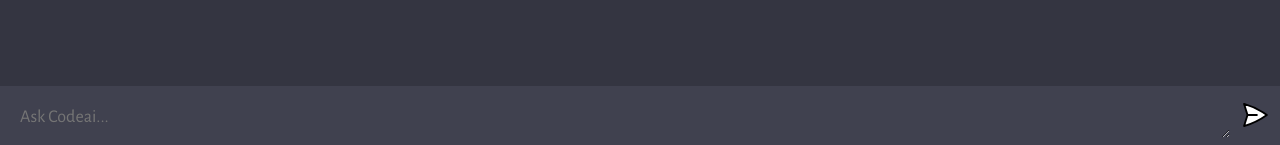
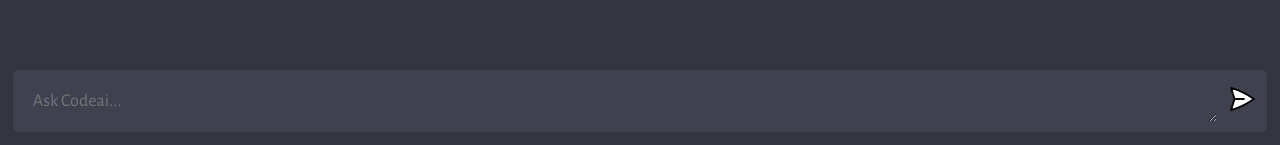
Before and after one commit to fedeemilo/codeai, a website built with Vite: page client/index.html in a window 1280 px wide. Shown: the part 652-797 px from the top of the page. Built offline with nearby package versions, Linux system fonts and the light colour scheme; a small style sheet from the web is missing.

Commit message:
Style form

```diff
--- a/client/style.css
+++ b/client/style.css
@@ -120,15 +120,16 @@
 }
 
 form {
-    width: 100%;
+    width: 98%;
     max-width: 1280px;
     margin: 0 auto;
     padding: 10px;
     background: #40414f;
-
+    margin: 1rem;
     display: flex;
     flex-direction: row;
     gap: 10px;
+    border-radius: 5px;
 }
 
 textarea {
```
